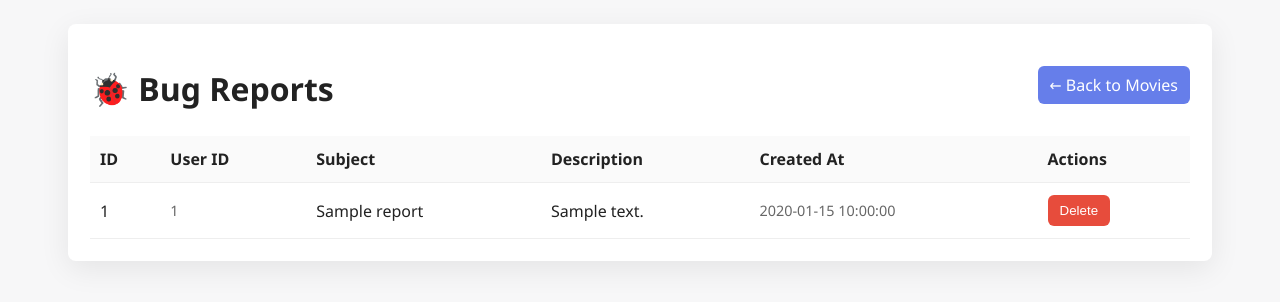
After one commit to BJMartin1025/NextFlix---CS4090-Project, a Python web app: template backend/flask/templates/admin_reports.html in a window 1280 px wide. The commit adds this page. Shown: the top 302 px of the page. Run offline with Jinja, Linux system fonts and the light colour scheme; the template is opened without the code that fills it: most values are stand-ins (such as "Sample title", 1, 10 or a date in 2020).

Commit message:
Added report page to the admin server

```diff
--- a/backend/flask/templates/admin_index.html
+++ b/backend/flask/templates/admin_index.html
@@ -110,7 +110,10 @@
 
         <div class="header-actions">
             <p>Total Movies: <strong id="movie-count">{{ movies|length }}</strong></p>
-            <a href="{{ url_for('add_movie') }}" class="btn btn-primary">+ Add New Movie</a>
+            <div style="display:flex;gap:8px;align-items:center;">
+                <a href="{{ url_for('add_movie') }}" class="btn btn-primary">+ Add New Movie</a>
+                <a href="{{ url_for('reports') }}" class="btn btn-secondary">View Reports</a>
+            </div>
         </div>
 
         <div style="margin-bottom:18px;">
--- /dev/null
+++ b/backend/flask/templates/admin_reports.html
@@ -0,0 +1,67 @@
+<!DOCTYPE html>
+<html lang="en">
+<head>
+    <meta charset="UTF-8">
+    <meta name="viewport" content="width=device-width, initial-scale=1.0">
+    <title>NextFlix Admin - Bug Reports</title>
+    <style>
+        body { font-family: 'Segoe UI', Tahoma, Geneva, Verdana, sans-serif; background: #f7f7f8; color: #222; }
+        .container { max-width: 1100px; margin: 24px auto; background: white; padding: 22px; border-radius: 8px; box-shadow: 0 8px 30px rgba(0,0,0,0.08); }
+        h1 { margin-bottom: 14px; }
+        table { width: 100%; border-collapse: collapse; }
+        th, td { padding: 12px 10px; border-bottom: 1px solid #eee; text-align: left; }
+        th { background: #fafafa; font-weight: 700; }
+        .actions { display:flex; gap:8px; }
+        .btn { padding: 8px 12px; border-radius:6px; text-decoration:none; display:inline-block; }
+        .btn-primary { background:#667eea; color:white; }
+        .btn-danger { background:#e74c3c; color:white; border:none; cursor:pointer; }
+        .small-muted { color:#666; font-size:0.9em; }
+        .top-actions { display:flex; justify-content:space-between; align-items:center; margin-bottom:12px; }
+    </style>
+</head>
+<body>
+    <div class="container">
+        <div class="top-actions">
+            <h1>🐞 Bug Reports</h1>
+            <div>
+                <a href="{{ url_for('index') }}" class="btn btn-primary">← Back to Movies</a>
+            </div>
+        </div>
+
+        {% if reports and reports|length > 0 %}
+        <table>
+            <thead>
+                <tr>
+                    <th>ID</th>
+                    <th>User ID</th>
+                    <th>Subject</th>
+                    <th>Description</th>
+                    <th>Created At</th>
+                    <th>Actions</th>
+                </tr>
+            </thead>
+            <tbody>
+                {% for r in reports %}
+                <tr>
+                    <td>{{ r.report_id }}</td>
+                    <td class="small-muted">{{ r.user_id or '-' }}</td>
+                    <td>{{ r.subject }}</td>
+                    <td>{{ r.description }}</td>
+                    <td class="small-muted">{{ r.created_at | default('') }}</td>
+                    <td>
+                        <div class="actions">
+                            <form method="post" action="{{ url_for('delete_report', report_id=r.report_id) }}" onsubmit="return confirm('Delete this report?');">
+                                <button type="submit" class="btn btn-danger">Delete</button>
+                            </form>
+                        </div>
+                    </td>
+                </tr>
+                {% endfor %}
+            </tbody>
+        </table>
+        {% else %}
+        <p>No bug reports found.</p>
+        {% endif %}
+    </div>
+</body>
+</html>
```
Also changed, not shown: backend/flask/admin.py (+29 -0 lines), backend/flask/server.py (+30 -7 lines), backend/flask/movies.db.
